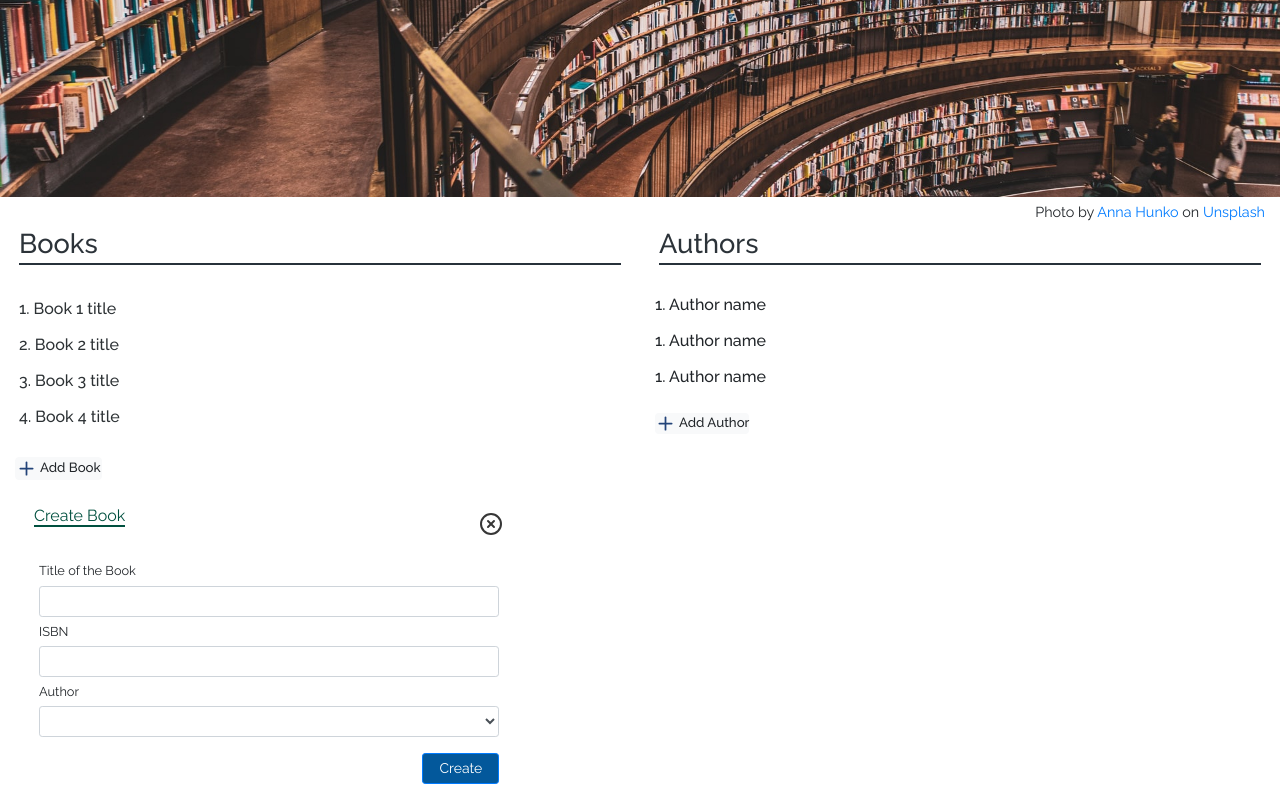
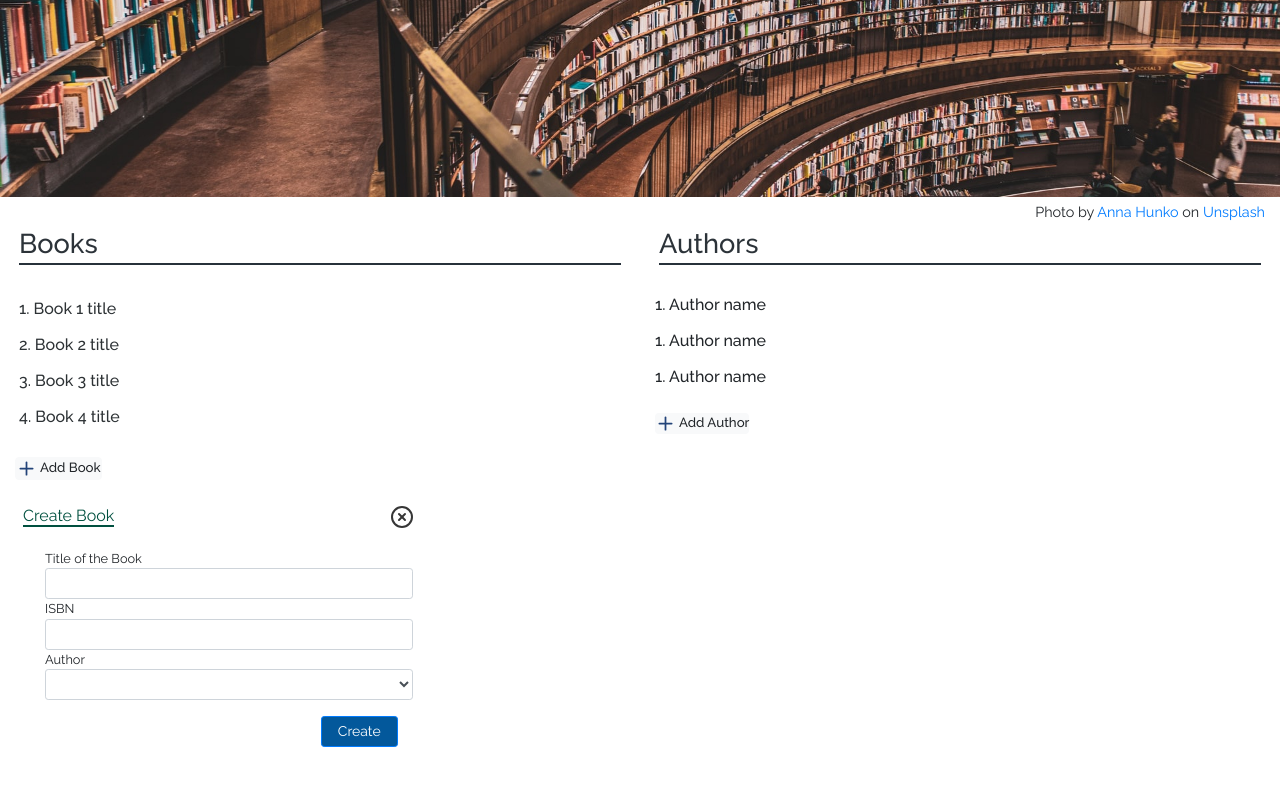
Before and after one commit to proCodersReact/library-app, a React (Create React App) app: page / in a window 1280 px wide. Shown: the part 298-1098 px from the top of the page. After the commit the page ends 1061 px from the top, so only its background shows below. Built offline with nearby package versions, Linux system fonts and the light colour scheme.

Commit message:
Book form small, medium device rendering issue fixed

```diff
--- a/src/components/BookList/BookListArea.tsx
+++ b/src/components/BookList/BookListArea.tsx
@@ -14,7 +14,7 @@ const BookListArea: React.FC = () => {
                 <Book/>
             </Col>
             <Row className='mx-0 mt-3 mb-4 add-btn'>
-                <Button variant='light' className="text-right p-0 flex-row"><Plus size={21} color='#234479'/>   Add Book</Button>
+                <Button variant='light' className="text-left p-0 flex-row"><Plus size={21} color='#234479'/>   Add Book</Button>
             </Row>
             <Col className='p-0 m-0'>
                 <BookListForm/>
--- a/src/components/BookList/BookListForm.tsx
+++ b/src/components/BookList/BookListForm.tsx
@@ -4,38 +4,51 @@ import {XCircle} from "react-feather";
 
 const BookListForm: React.FC = () => {
     return (
-        <Col className='p-0' sm={10}>
-            <Row className=' pb-1 mb-3 mx-1'>
-                <Col sm={10}>
+        <Col className='p-0' md={8}>
+            <Row className=' pb-1 mb-3 mx-2'>
+                <Col xs={10} className={'p-0'}>
                             <span className='add-book-title pt-2'>
                                 Create Book
                             </span>
                 </Col>
-                <Col className='closeBtn text-right p-0' sm={2}>
-                    <XCircle color='#363636' className='mt-2 mr-3'/>
+                <Col className='closeBtn text-right p-0' xs={2}>
+                    <XCircle color='#363636' className='m-0'/>
                 </Col>
             </Row>
             <Form className='mx-4'>
                 <Form.Group>
-                    <Form.Row>
-                        <Form.Label column="sm" lg={12} className='label'>
+                    <Form.Row className='ml-3'>
+                        <Col xs={12}>
+                            <Row xs={12}>
+                                <Form.Label column="sm" xs={12} className='label p-0'>
                                     Title of the Book
                                 </Form.Label>
-                        <Col sm={12}>
-                            <Form.Control size="sm" type="text"/>
+                            </Row>
+                            <Row xs={12}>
+                                <Form.Control className='fluid' size="sm" type="text"/>
+                            </Row>
                         </Col>
-                        <Form.Label column="sm" lg={12} className='label'>
+                        <Col xs={12}>
+                            <Row xs={12}>
+                                <Form.Label column="sm" lg={12} className='label p-0'>
                                     ISBN
                                 </Form.Label>
-                        <Col sm={12}>
+                            </Row>
+
+                            <Row xs={12}>
                                 <Form.Control size="sm" type="text"/>
+                            </Row>
                         </Col>
-                        <Form.Label column="sm" lg={12} className='label'>
+                        <Col xs={12}>
+                            <Row xs={12}>
+                                <Form.Label column="sm" lg={12} className='label p-0'>
                                     Author
                                 </Form.Label>
-                        <Col sm={12}>
+                            </Row>
+                            <Row xs={12}>
                                 <Form.Control size="sm" as="select">
                                 </Form.Control>
+                            </Row>
                         </Col>
                     </Form.Row>
                 </Form.Group>
```
Also changed, not shown: 1 other file (tests, documents, lock files or other folders). Lines whose indentation alone changed are shown as unchanged.
